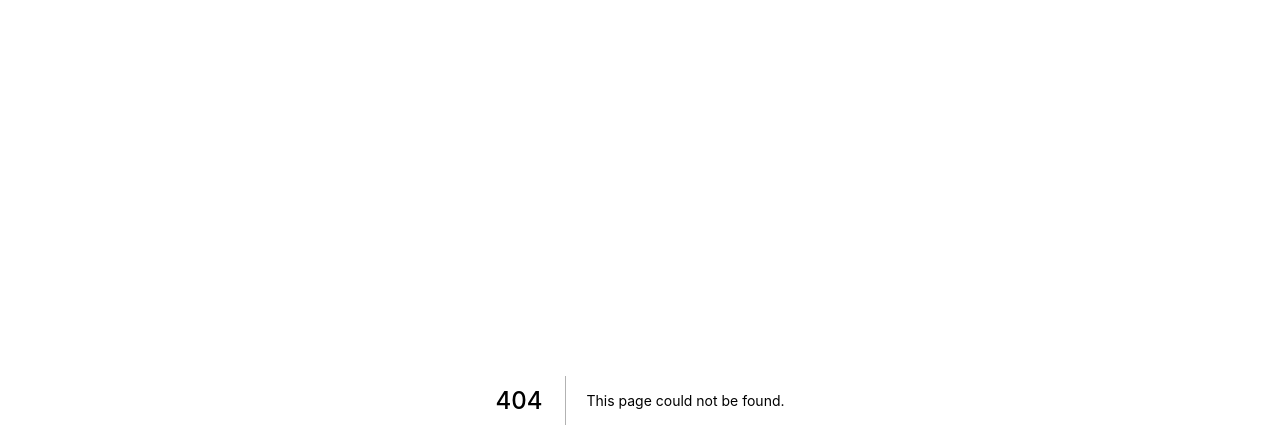
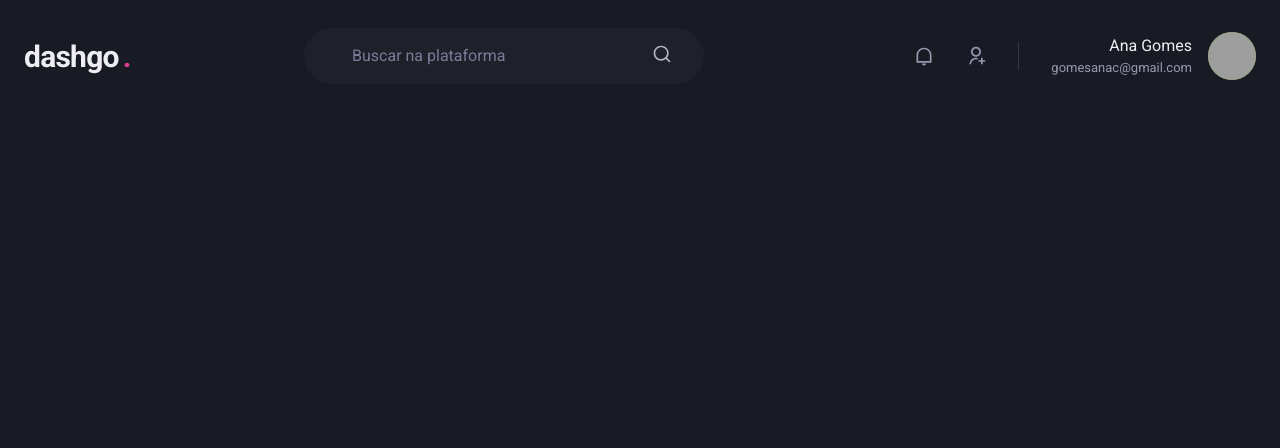
Before and after one commit to gomesanac/ignite-reactjs, a Next.js app in the folder reactjs/dashgo/: page /dashboard in a window 1280 px wide. Before the commit this address had no page. Shown: the top 448 px of the page. Built offline with nearby package versions, Linux system fonts and the light colour scheme; grey boxes are pictures that could not be loaded.

Commit message:
feat(dashgo): implementa header

```diff
--- a/reactjs/dashgo/package.json
+++ b/reactjs/dashgo/package.json
@@ -16,7 +16,8 @@
     "framer-motion": "^6.2.8",
     "next": "12.1.2",
     "react": "17.0.2",
-    "react-dom": "17.0.2"
+    "react-dom": "17.0.2",
+    "react-icons": "^4.3.1"
   },
   "devDependencies": {
     "@types/node": "^17.0.23",
--- /dev/null
+++ b/reactjs/dashgo/src/components/Header.tsx
@@ -0,0 +1,83 @@
+import { Flex, Input, Text, Icon, HStack, Box, Avatar } from '@chakra-ui/react';
+import {
+  RiNotificationLine,
+  RiSearchLine,
+  RiUserAddLine,
+} from 'react-icons/ri';
+
+export function Header() {
+  return (
+    <Flex
+      as="header"
+      w="100%"
+      maxW={1480}
+      h="20"
+      mx="auto"
+      mt="4"
+      px="6"
+      align="center"
+    >
+      <Text fontSize="3xl" fontWeight="bold" letterSpacing="tight" w="64">
+        dashgo
+        <Text as="span" color="pink.500" ml="1">
+          .
+        </Text>
+      </Text>
+
+      <Flex
+        as="label"
+        flex="1"
+        py="4"
+        px="8"
+        ml="6"
+        maxW={400}
+        alignSelf="center"
+        color="gray.200"
+        position="relative"
+        bg="gray.800"
+        borderRadius="full"
+      >
+        <Input
+          color="gray.50"
+          variant="unstyled"
+          px="4"
+          mr="4"
+          placeholder="Buscar na plataforma"
+          _placeholder={{ color: 'gray.400' }}
+        />
+
+        <Icon as={RiSearchLine} fontSize="20" />
+      </Flex>
+
+      <Flex align="center" ml="auto">
+        <HStack
+          spacing="8"
+          mx="8"
+          pr="8"
+          py="1"
+          color="gray.300"
+          borderRightWidth={1}
+          borderColor="gray.700"
+        >
+          <Icon as={RiNotificationLine} fontSize="20" />
+          <Icon as={RiUserAddLine} fontSize="20" />
+        </HStack>
+
+        <Flex align="center">
+          <Box mr="4" textAlign="right">
+            <Text>Ana Gomes</Text>
+            <Text color="gray.300" fontSize="small">
+              gomesanac@gmail.com
+            </Text>
+          </Box>
+
+          <Avatar
+            size="md"
+            name="Ana Gomes"
+            src="https://github.com/gomesanac.png"
+          />
+        </Flex>
+      </Flex>
+    </Flex>
+  );
+}
--- /dev/null
+++ b/reactjs/dashgo/src/pages/dashboard.tsx
@@ -0,0 +1,7 @@
+import { Header } from '../components/Header';
+
+export default function Dashboard() {
+  return (
+    <Header />
+  )
+};
```
Also changed, not shown: 1 other file (tests, documents, lock files or other folders).
